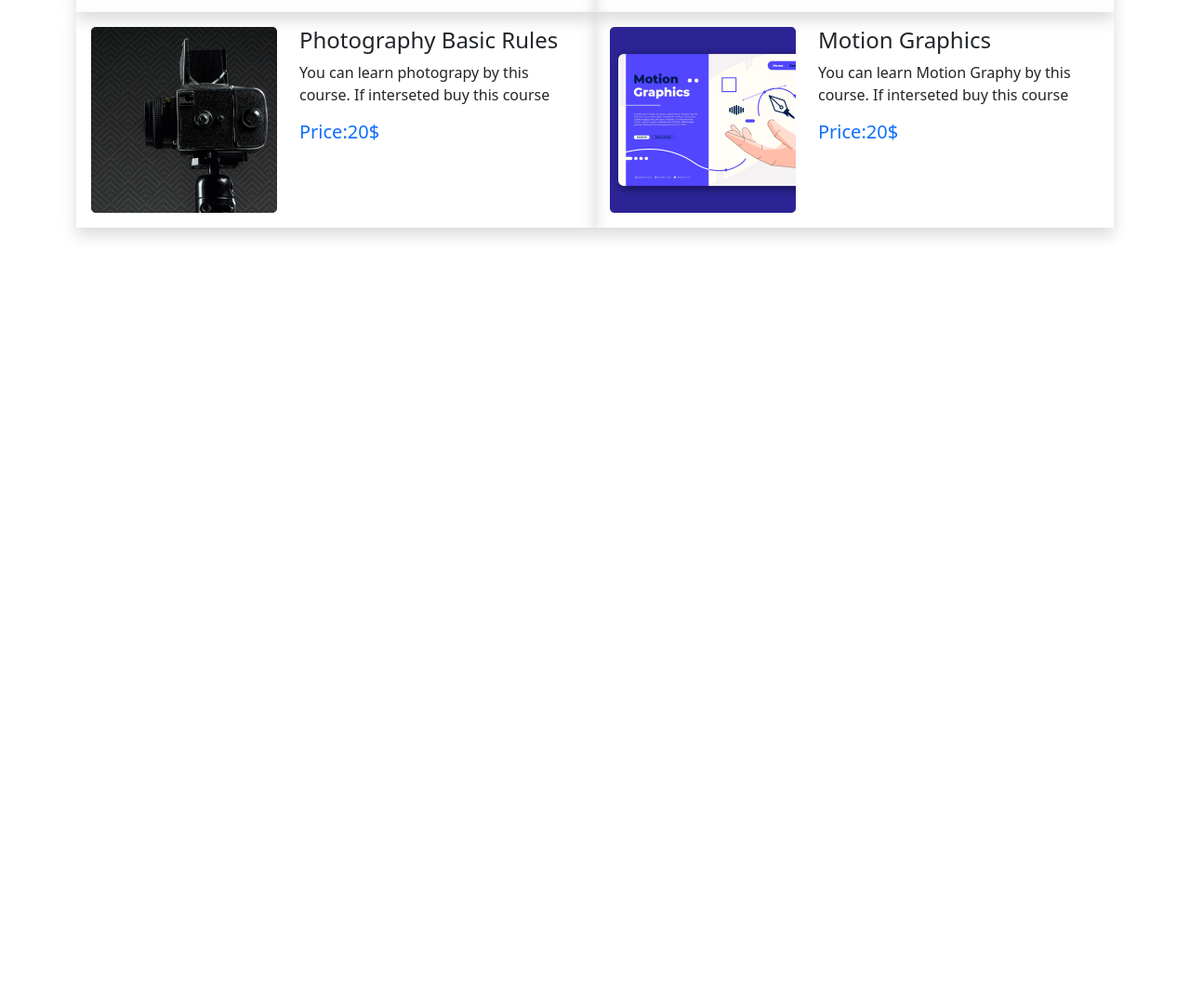
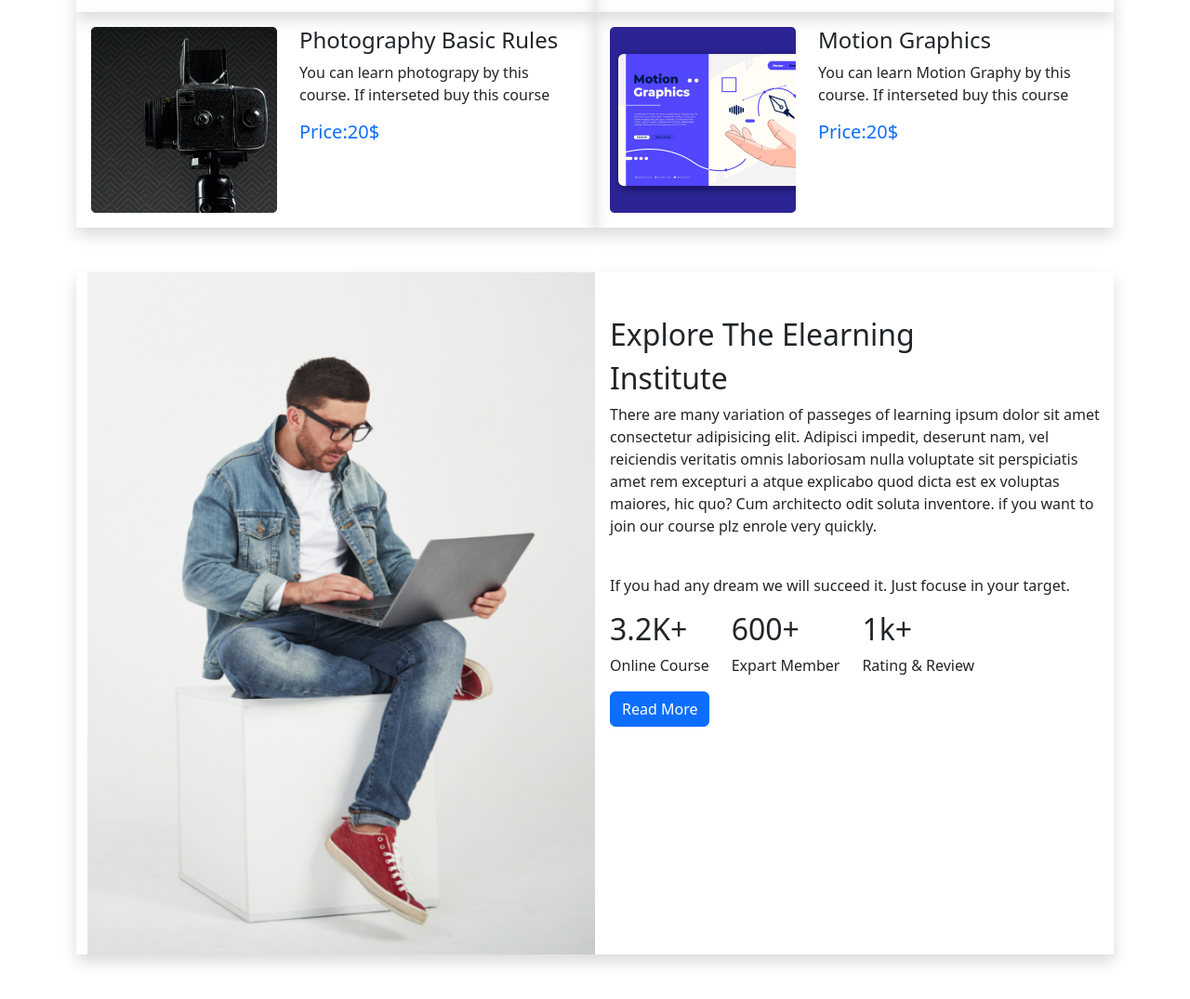
Before and after one commit to swadebsharma6/mb-tech-website, a plain HTML site: page index.html in a window 1280 px wide. Shown: the part 1331-2406 px from the top of the page at 93% size. Before the commit the page ends 1624 px from the top, so only its background shows below. Drawn offline with nearby package versions, Linux system fonts and the light colour scheme.

Commit message:
added explore institute section

```diff
--- a/index.html
+++ b/index.html
@@ -176,7 +176,43 @@
             </div>
            </section>
         <!-- courses -->
+      <!-- explore section -->
+      <section class=" container my-5">
+        <div class="row">
+          <div class="col-lg-12 col-md-12 shadow col-12">
 
+              <div class="d-flex gap-3">
+                <img class="w-50" src="images/working.png" alt="">
+              <div class=" mt-5">
+                <h2>Explore The Elearning </h2>
+                <h2>Institute</h2>
+                <p> There are many variation of passeges of learning ipsum dolor sit amet consectetur adipisicing elit. Adipisci impedit, deserunt nam, vel reiciendis veritatis omnis laboriosam nulla voluptate sit perspiciatis amet rem excepturi a atque explicabo quod dicta est ex voluptas maiores, hic quo? Cum architecto odit soluta inventore.
+                  if you want to join our course plz enrole very quickly.
+                </p>
+                <br>
+                <p> If you had any dream we will succeed it. Just focuse in your target.</p>
+                <div class="d-flex gap-4">
+                  <div>
+                    <h2>3.2K+</h2>
+                    <p>Online Course</p>
+                  </div>
+                  <div>
+                    <h2>600+</h2>
+                    <p>Expart Member</p>
+                  </div>
+                  <div>
+                    <h2> 1k+</h2>
+                    <p>Rating & Review</p>
+                  </div>
+                </div>
+                <div class="btn btn-primary">Read More</div>
+              </div>
+              </div>
+            </div>
+          </div>
+        </div>
+      </section>
+      <!-- explore section close -->
 
     </main>
     <script src="https://cdn.jsdelivr.net/npm/bootstrap@5.2.0/dist/js/bootstrap.bundle.min.js" integrity="sha384-A3rJD856KowSb7dwlZdYEkO39Gagi7vIsF0jrRAoQmDKKtQBHUuLZ9AsSv4jD4Xa" crossorigin="anonymous"></script>
```
